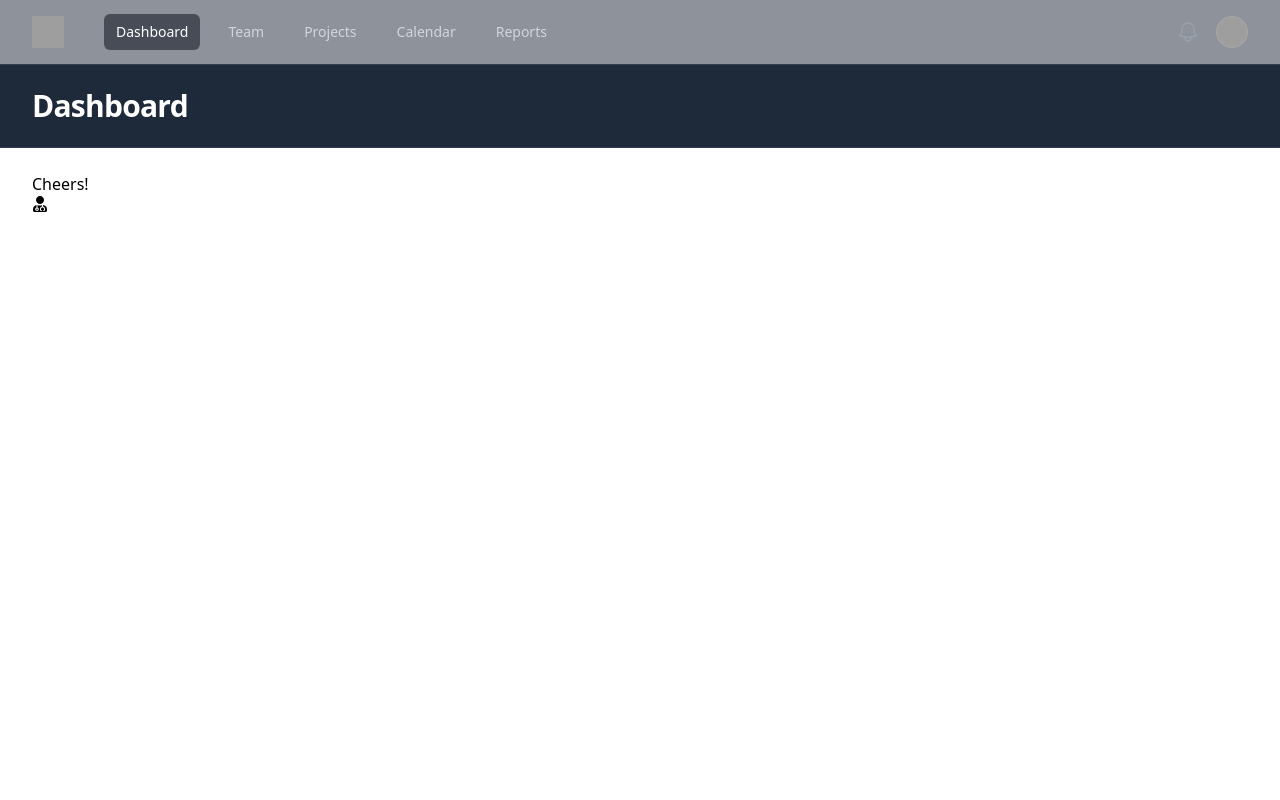
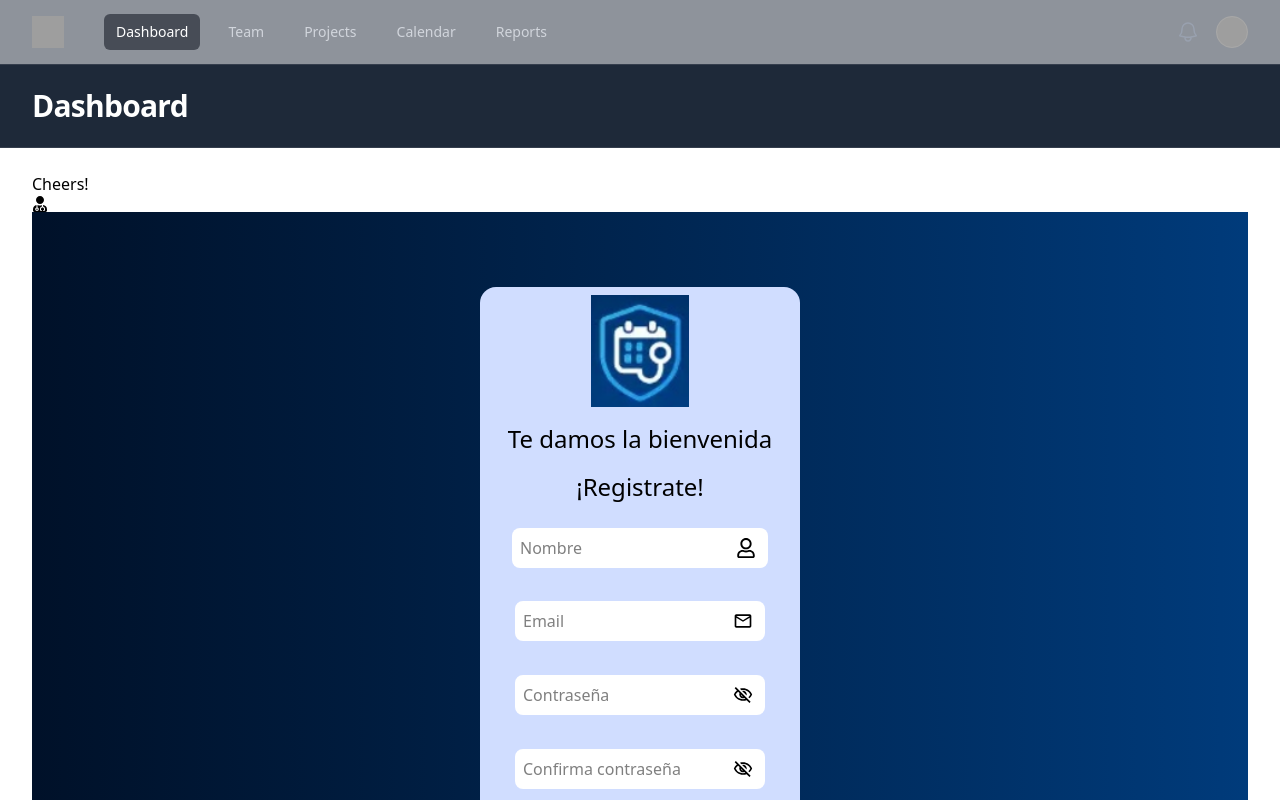
Before and after one commit to Leandro4560/healthConnect_MVP_38, a React (Vite) app in the folder frontend/: page / in a window 1280 px wide. Shown: the top 800 px of the page. Built offline with nearby package versions, Linux system fonts and the light colour scheme; grey boxes are pictures that could not be loaded.

Commit message:
feat: inicializar formulario de registro de usuario

```diff
--- a/frontend/src/App.jsx
+++ b/frontend/src/App.jsx
@@ -1,11 +1,12 @@
-import { useState } from 'react'
-import reactLogo from './assets/react.svg'
-import viteLogo from '/vite.svg'
-import { FaUserMd } from 'react-icons/fa';
-import './App.css'
+import { useState } from "react";
+import reactLogo from "./assets/react.svg";
+import viteLogo from "/vite.svg";
+import { FaUserMd } from "react-icons/fa";
+import "./App.css";
+import Register from "./pages/Register";
 
 function App() {
-  const [count, setCount] = useState(0)
+  const [count, setCount] = useState(0);
 
   return (
     <>
@@ -67,26 +68,64 @@ function App() {
             <div className="flex h-16 items-center justify-between">
               <div className="flex items-center">
                 <div className="shrink-0">
-                  <img src="https://tailwindcss.com/plus-assets/img/logos/mark.svg?color=indigo&shade=500" alt="Your Company" className="size-8" />
+                  <img
+                    src="https://tailwindcss.com/plus-assets/img/logos/mark.svg?color=indigo&shade=500"
+                    alt="Your Company"
+                    className="size-8"
+                  />
                 </div>
                 <div className="hidden md:block">
                   <div className="ml-10 flex items-baseline space-x-4">
                     {/* Current: "bg-gray-950/50 text-white", Default: "text-gray-300 hover:bg-white/5 hover:text-white" */}
-                    <a href="#" aria-current="page" className="rounded-md bg-gray-950/50 px-3 py-2 text-sm font-medium text-white">Dashboard</a>
-                    <a href="#" className="rounded-md px-3 py-2 text-sm font-medium text-gray-300 hover:bg-white/5 hover:text-white">Team</a>
-                    <a href="#" className="rounded-md px-3 py-2 text-sm font-medium text-gray-300 hover:bg-white/5 hover:text-white">Projects</a>
-                    <a href="#" className="rounded-md px-3 py-2 text-sm font-medium text-gray-300 hover:bg-white/5 hover:text-white">Calendar</a>
-                    <a href="#" className="rounded-md px-3 py-2 text-sm font-medium text-gray-300 hover:bg-white/5 hover:text-white">Reports</a>
+                    <a
+                      href="#"
+                      aria-current="page"
+                      className="rounded-md bg-gray-950/50 px-3 py-2 text-sm font-medium text-white">
+                      Dashboard
+                    </a>
+                    <a
+                      href="#"
+                      className="rounded-md px-3 py-2 text-sm font-medium text-gray-300 hover:bg-white/5 hover:text-white">
+                      Team
+                    </a>
+                    <a
+                      href="#"
+                      className="rounded-md px-3 py-2 text-sm font-medium text-gray-300 hover:bg-white/5 hover:text-white">
+                      Projects
+                    </a>
+                    <a
+                      href="#"
+                      className="rounded-md px-3 py-2 text-sm font-medium text-gray-300 hover:bg-white/5 hover:text-white">
+                      Calendar
+                    </a>
+                    <a
+                      href="#"
+                      className="rounded-md px-3 py-2 text-sm font-medium text-gray-300 hover:bg-white/5 hover:text-white">
+                      Reports
+                    </a>
                   </div>
                 </div>
               </div>
               <div className="hidden md:block">
                 <div className="ml-4 flex items-center md:ml-6">
-                  <button type="button" className="relative rounded-full p-1 text-gray-400 hover:text-white focus:outline-2 focus:outline-offset-2 focus:outline-indigo-500">
+                  <button
+                    type="button"
+                    className="relative rounded-full p-1 text-gray-400 hover:text-white focus:outline-2 focus:outline-offset-2 focus:outline-indigo-500">
                     <span className="absolute -inset-1.5" />
                     <span className="sr-only">View notifications</span>
-                    <svg viewBox="0 0 24 24" fill="none" stroke="currentColor" strokeWidth="1.5" data-slot="icon" aria-hidden="true" className="size-6">
-                      <path d="M14.857 17.082a23.848 23.848 0 0 0 5.454-1.31A8.967 8.967 0 0 1 18 9.75V9A6 6 0 0 0 6 9v.75a8.967 8.967 0 0 1-2.312 6.022c1.733.64 3.56 1.085 5.455 1.31m5.714 0a24.255 24.255 0 0 1-5.714 0m5.714 0a3 3 0 1 1-5.714 0" strokeLinecap="round" strokeLinejoin="round" />
+                    <svg
+                      viewBox="0 0 24 24"
+                      fill="none"
+                      stroke="currentColor"
+                      strokeWidth="1.5"
+                      data-slot="icon"
+                      aria-hidden="true"
+                      className="size-6">
+                      <path
+                        d="M14.857 17.082a23.848 23.848 0 0 0 5.454-1.31A8.967 8.967 0 0 1 18 9.75V9A6 6 0 0 0 6 9v.75a8.967 8.967 0 0 1-2.312 6.022c1.733.64 3.56 1.085 5.455 1.31m5.714 0a24.255 24.255 0 0 1-5.714 0m5.714 0a3 3 0 1 1-5.714 0"
+                        strokeLinecap="round"
+                        strokeLinejoin="round"
+                      />
                     </svg>
                   </button>
                   {/* Profile dropdown */}
@@ -94,26 +133,70 @@ function App() {
                     <button className="relative flex max-w-xs items-center rounded-full focus-visible:outline-2 focus-visible:outline-offset-2 focus-visible:outline-indigo-500">
                       <span className="absolute -inset-1.5" />
                       <span className="sr-only">Open user menu</span>
-                      <img src="https://images.unsplash.com/photo-1472099645785-5658abf4ff4e?ixlib=rb-1.2.1&ixid=eyJhcHBfaWQiOjEyMDd9&auto=format&fit=facearea&facepad=2&w=256&h=256&q=80" alt className="size-8 rounded-full outline -outline-offset-1 outline-white/10" />
+                      <img
+                        src="https://images.unsplash.com/photo-1472099645785-5658abf4ff4e?ixlib=rb-1.2.1&ixid=eyJhcHBfaWQiOjEyMDd9&auto=format&fit=facearea&facepad=2&w=256&h=256&q=80"
+                        className="size-8 rounded-full outline -outline-offset-1 outline-white/10"
+                      />
                     </button>
-                    <el-menu anchor="bottom end" popover className="w-48 origin-top-right rounded-md bg-gray-800 py-1 outline-1 -outline-offset-1 outline-white/10 transition transition-discrete [--anchor-gap:--spacing(2)] data-closed:scale-95 data-closed:transform data-closed:opacity-0 data-enter:duration-100 data-enter:ease-out data-leave:duration-75 data-leave:ease-in">
-                      <a href="#" className="block px-4 py-2 text-sm text-gray-300 focus:bg-white/5 focus:outline-hidden">Your profile</a>
-                      <a href="#" className="block px-4 py-2 text-sm text-gray-300 focus:bg-white/5 focus:outline-hidden">Settings</a>
-                      <a href="#" className="block px-4 py-2 text-sm text-gray-300 focus:bg-white/5 focus:outline-hidden">Sign out</a>
+                    <el-menu
+                      anchor="bottom end"
+                      popover
+                      className="w-48 origin-top-right rounded-md bg-gray-800 py-1 outline-1 -outline-offset-1 outline-white/10 transition transition-discrete [--anchor-gap:--spacing(2)] data-closed:scale-95 data-closed:transform data-closed:opacity-0 data-enter:duration-100 data-enter:ease-out data-leave:duration-75 data-leave:ease-in">
+                      <a
+                        href="#"
+                        className="block px-4 py-2 text-sm text-gray-300 focus:bg-white/5 focus:outline-hidden">
+                        Your profile
+                      </a>
+                      <a
+                        href="#"
+                        className="block px-4 py-2 text-sm text-gray-300 focus:bg-white/5 focus:outline-hidden">
+                        Settings
+                      </a>
+                      <a
+                        href="#"
+                        className="block px-4 py-2 text-sm text-gray-300 focus:bg-white/5 focus:outline-hidden">
+                        Sign out
+                      </a>
                     </el-menu>
                   </el-dropdown>
                 </div>
               </div>
               <div className="-mr-2 flex md:hidden">
                 {/* Mobile menu button */}
-                <button type="button" command="--toggle" commandfor="mobile-menu" className="relative inline-flex items-center justify-center rounded-md p-2 text-gray-400 hover:bg-white/5 hover:text-white focus:outline-2 focus:outline-offset-2 focus:outline-indigo-500">
+                <button
+                  type="button"
+                  command="--toggle"
+                  commandfor="mobile-menu"
+                  className="relative inline-flex items-center justify-center rounded-md p-2 text-gray-400 hover:bg-white/5 hover:text-white focus:outline-2 focus:outline-offset-2 focus:outline-indigo-500">
                   <span className="absolute -inset-0.5" />
                   <span className="sr-only">Open main menu</span>
-                  <svg viewBox="0 0 24 24" fill="none" stroke="currentColor" strokeWidth="1.5" data-slot="icon" aria-hidden="true" className="size-6 in-aria-expanded:hidden">
-                    <path d="M3.75 6.75h16.5M3.75 12h16.5m-16.5 5.25h16.5" strokeLinecap="round" strokeLinejoin="round" />
+                  <svg
+                    viewBox="0 0 24 24"
+                    fill="none"
+                    stroke="currentColor"
+                    strokeWidth="1.5"
+                    data-slot="icon"
+                    aria-hidden="true"
+                    className="size-6 in-aria-expanded:hidden">
+                    <path
+                      d="M3.75 6.75h16.5M3.75 12h16.5m-16.5 5.25h16.5"
+                      strokeLinecap="round"
+                      strokeLinejoin="round"
+                    />
                   </svg>
-                  <svg viewBox="0 0 24 24" fill="none" stroke="currentColor" strokeWidth="1.5" data-slot="icon" aria-hidden="true" className="size-6 not-in-aria-expanded:hidden">
-                    <path d="M6 18 18 6M6 6l12 12" strokeLinecap="round" strokeLinejoin="round" />
+                  <svg
+                    viewBox="0 0 24 24"
+                    fill="none"
+                    stroke="currentColor"
+                    strokeWidth="1.5"
+                    data-slot="icon"
+                    aria-hidden="true"
+                    className="size-6 not-in-aria-expanded:hidden">
+                    <path
+                      d="M6 18 18 6M6 6l12 12"
+                      strokeLinecap="round"
+                      strokeLinejoin="round"
+                    />
                   </svg>
                 </button>
               </div>
@@ -122,40 +205,95 @@ function App() {
           <el-disclosure id="mobile-menu" hidden className="block md:hidden">
             <div className="space-y-1 px-2 pt-2 pb-3 sm:px-3">
               {/* Current: "bg-gray-950/50 text-white", Default: "text-gray-300 hover:bg-white/5 hover:text-white" */}
-              <a href="#" aria-current="page" className="block rounded-md bg-gray-950/50 px-3 py-2 text-base font-medium text-white">Dashboard</a>
-              <a href="#" className="block rounded-md px-3 py-2 text-base font-medium text-gray-300 hover:bg-white/5 hover:text-white">Team</a>
-              <a href="#" className="block rounded-md px-3 py-2 text-base font-medium text-gray-300 hover:bg-white/5 hover:text-white">Projects</a>
-              <a href="#" className="block rounded-md px-3 py-2 text-base font-medium text-gray-300 hover:bg-white/5 hover:text-white">Calendar</a>
-              <a href="#" className="block rounded-md px-3 py-2 text-base font-medium text-gray-300 hover:bg-white/5 hover:text-white">Reports</a>
+              <a
+                href="#"
+                aria-current="page"
+                className="block rounded-md bg-gray-950/50 px-3 py-2 text-base font-medium text-white">
+                Dashboard
+              </a>
+              <a
+                href="#"
+                className="block rounded-md px-3 py-2 text-base font-medium text-gray-300 hover:bg-white/5 hover:text-white">
+                Team
+              </a>
+              <a
+                href="#"
+                className="block rounded-md px-3 py-2 text-base font-medium text-gray-300 hover:bg-white/5 hover:text-white">
+                Projects
+              </a>
+              <a
+                href="#"
+                className="block rounded-md px-3 py-2 text-base font-medium text-gray-300 hover:bg-white/5 hover:text-white">
+                Calendar
+              </a>
+              <a
+                href="#"
+                className="block rounded-md px-3 py-2 text-base font-medium text-gray-300 hover:bg-white/5 hover:text-white">
+                Reports
+              </a>
             </div>
             <div className="border-t border-white/10 pt-4 pb-3">
               <div className="flex items-center px-5">
                 <div className="shrink-0">
-                  <img src="https://images.unsplash.com/photo-1472099645785-5658abf4ff4e?ixlib=rb-1.2.1&ixid=eyJhcHBfaWQiOjEyMDd9&auto=format&fit=facearea&facepad=2&w=256&h=256&q=80" alt className="size-10 rounded-full outline -outline-offset-1 outline-white/10" />
+                  <img
+                    src="https://images.unsplash.com/photo-1472099645785-5658abf4ff4e?ixlib=rb-1.2.1&ixid=eyJhcHBfaWQiOjEyMDd9&auto=format&fit=facearea&facepad=2&w=256&h=256&q=80"
+                    className="size-10 rounded-full outline -outline-offset-1 outline-white/10"
+                  />
                 </div>
                 <div className="ml-3">
-                  <div className="text-base/5 font-medium text-white">Tom Cook</div>
-                  <div className="text-sm font-medium text-gray-400">tom@example.com</div>
+                  <div className="text-base/5 font-medium text-white">
+                    Tom Cook
+                  </div>
+                  <div className="text-sm font-medium text-gray-400">
+                    tom@example.com
+                  </div>
                 </div>
-                <button type="button" className="relative ml-auto shrink-0 rounded-full p-1 text-gray-400 hover:text-white focus:outline-2 focus:outline-offset-2 focus:outline-indigo-500">
+                <button
+                  type="button"
+                  className="relative ml-auto shrink-0 rounded-full p-1 text-gray-400 hover:text-white focus:outline-2 focus:outline-offset-2 focus:outline-indigo-500">
                   <span className="absolute -inset-1.5" />
                   <span className="sr-only">View notifications</span>
-                  <svg viewBox="0 0 24 24" fill="none" stroke="currentColor" strokeWidth="1.5" data-slot="icon" aria-hidden="true" className="size-6">
-                    <path d="M14.857 17.082a23.848 23.848 0 0 0 5.454-1.31A8.967 8.967 0 0 1 18 9.75V9A6 6 0 0 0 6 9v.75a8.967 8.967 0 0 1-2.312 6.022c1.733.64 3.56 1.085 5.455 1.31m5.714 0a24.255 24.255 0 0 1-5.714 0m5.714 0a3 3 0 1 1-5.714 0" strokeLinecap="round" strokeLinejoin="round" />
+                  <svg
+                    viewBox="0 0 24 24"
+                    fill="none"
+                    stroke="currentColor"
+                    strokeWidth="1.5"
+                    data-slot="icon"
+                    aria-hidden="true"
+                    className="size-6">
+                    <path
+                      d="M14.857 17.082a23.848 23.848 0 0 0 5.454-1.31A8.967 8.967 0 0 1 18 9.75V9A6 6 0 0 0 6 9v.75a8.967 8.967 0 0 1-2.312 6.022c1.733.64 3.56 1.085 5.455 1.31m5.714 0a24.255 24.255 0 0 1-5.714 0m5.714 0a3 3 0 1 1-5.714 0"
+                      strokeLinecap="round"
+                      strokeLinejoin="round"
+                    />
                   </svg>
                 </button>
               </div>
               <div className="mt-3 space-y-1 px-2">
-                <a href="#" className="block rounded-md px-3 py-2 text-base font-medium text-gray-400 hover:bg-white/5 hover:text-white">Your profile</a>
-                <a href="#" className="block rounded-md px-3 py-2 text-base font-medium text-gray-400 hover:bg-white/5 hover:text-white">Settings</a>
-                <a href="#" className="block rounded-md px-3 py-2 text-base font-medium text-gray-400 hover:bg-white/5 hover:text-white">Sign out</a>
+                <a
+                  href="#"
+                  className="block rounded-md px-3 py-2 text-base font-medium text-gray-400 hover:bg-white/5 hover:text-white">
+                  Your profile
+                </a>
+                <a
+                  href="#"
+                  className="block rounded-md px-3 py-2 text-base font-medium text-gray-400 hover:bg-white/5 hover:text-white">
+                  Settings
+                </a>
+                <a
+                  href="#"
+                  className="block rounded-md px-3 py-2 text-base font-medium text-gray-400 hover:bg-white/5 hover:text-white">
+                  Sign out
+                </a>
               </div>
             </div>
           </el-disclosure>
         </nav>
         <header className="relative bg-gray-800 after:pointer-events-none after:absolute after:inset-x-0 after:inset-y-0 after:border-y after:border-white/10">
           <div className="mx-auto max-w-7xl px-4 py-6 sm:px-6 lg:px-8">
-            <h1 className="text-3xl font-bold tracking-tight text-white">Dashboard</h1>
+            <h1 className="text-3xl font-bold tracking-tight text-white">
+              Dashboard
+            </h1>
           </div>
         </header>
         <main>
@@ -164,13 +302,12 @@ function App() {
             <h1>
               Cheers! <FaUserMd />
             </h1>
+            <Register />
           </div>
         </main>
       </div>
-
-
     </>
-  )
+  );
 }
 
-export default App
+export default App;
--- /dev/null
+++ b/frontend/src/pages/Register.jsx
@@ -0,0 +1,127 @@
+import { useState } from "react";
+import { FaRegUser } from "react-icons/fa";
+import { MdOutlineEmail } from "react-icons/md";
+import { MdOutlineVisibilityOff } from "react-icons/md";
+import { MdOutlineVisibility } from "react-icons/md";
+import Logo from "../assets/logo/Logo.svg";
+
+const Register = () => {
+  const initialForm = {
+    name: "",
+    email: "",
+    password: "",
+    confirmPassword: "",
+  };
+
+  const [formRegister, setFormRegister] = useState(initialForm);
+  const [visibilityInput, setVisibilityInput] = useState(false);
+  const [visibilityInputConfirm, setVisibilityInputConfirm] = useState(false);
+
+  const handleChangeVisibility = () => {
+    setVisibilityInput(!visibilityInput);
+  };
+  const handleChangeVisibilityConfirm = () => {
+    setVisibilityInputConfirm(!visibilityInputConfirm);
+  };
+
+  const handleChange = (e) => {
+    const { name, value } = e.target;
+
+    setFormRegister({
+      ...formRegister,
+      [name]: value,
+    });
+  };
+
+  const handleSubmit = (e) => {
+    e.preventDefault();
+    console.log(formRegister);
+  };
+
+  return (
+    <div className="h-dvh flex flex-col justify-evenly items-center bg-gradient-to-r from-primary-700 to-secondary">
+      <div className="w-80 h-[650px] bg-primary-100 rounded-2xl">
+        <div className="h-56 flex flex-col justify-around items-center">
+          <div className="w-28 h-28">
+            <img
+              src={Logo}
+              alt="logo-empresa"
+              className="w-full h-full object-contain"
+            />
+          </div>
+
+          <h1 className="text-2xl">Te damos la bienvenida</h1>
+          <h3 className="text-2xl">¡Registrate!</h3>
+        </div>
+
+        <form
+          className="h-[368px] flex flex-col justify-around items-center"
+          onSubmit={handleSubmit}>
+          <label htmlFor="" className="w-64 relative">
+            <input
+              type="text"
+              name="name"
+              placeholder="Nombre"
+              value={formRegister.name}
+              onChange={handleChange}
+              className="w-full h-10 bg-white rounded-lg pl-2 focus:outline focus:outline-sky-500"
+            />
+            <FaRegUser className="size-5 absolute bottom-1/4 right-3" />
+          </label>
+          <label htmlFor="" className="w-[250px] relative">
+            <input
+              type="email"
+              name="email"
+              placeholder="Email"
+              value={formRegister.email}
+              onChange={handleChange}
+              className="w-full h-10 bg-white rounded-lg pl-2 focus:outline focus:outline-sky-500"
+            />
+            <MdOutlineEmail className="size-5 absolute bottom-1/4 right-3" />
+          </label>
+          <label htmlFor="" className="w-[250px] relative">
+            <input
+              type={!visibilityInput ? "password" : "text"}
+              name="password"
+              placeholder="Contraseña"
+              value={formRegister.password}
+              onChange={handleChange}
+              autoComplete="false"
+              className="w-full h-10 bg-white rounded-lg pl-2 focus:outline focus:outline-sky-500"
+            />
+            <div onClick={handleChangeVisibility}>
+              {!visibilityInput ? (
+                <MdOutlineVisibilityOff className="size-5 absolute bottom-1/4 right-3" />
+              ) : (
+                <MdOutlineVisibility className="size-5 absolute bottom-1/4 right-3" />
+              )}
+            </div>
+          </label>
+          <label htmlFor="" className="w-[250px] relative">
+            <input
+              type={!visibilityInputConfirm ? "password" : "text"}
+              name="confirmPassword"
+              placeholder="Confirma contraseña"
+              value={formRegister.confirmPassword}
+              onChange={handleChange}
+              autoComplete="false"
+              className="w-full h-10 bg-white rounded-lg pl-2 focus:outline focus:outline-sky-500"
+            />
+            <div onClick={handleChangeVisibilityConfirm}>
+              {!visibilityInputConfirm ? (
+                <MdOutlineVisibilityOff className="size-5 absolute bottom-1/4 right-3" />
+              ) : (
+                <MdOutlineVisibility className="size-5 absolute bottom-1/4 right-3" />
+              )}
+            </div>
+          </label>
+
+          <button type="submit" className="w-64 h-10 bg-[#20ABF0] rounded-lg">
+            Registrate
+          </button>
+        </form>
+      </div>
+    </div>
+  );
+};
+export default Register;
```
Also changed, not shown: frontend/src/index.css (+12 -0 lines), frontend/src/assets/logo/Logo.png (added), frontend/src/assets/logo/Logo.svg (added), frontend/src/components/user-register/RegisterForm.jsx (added).
